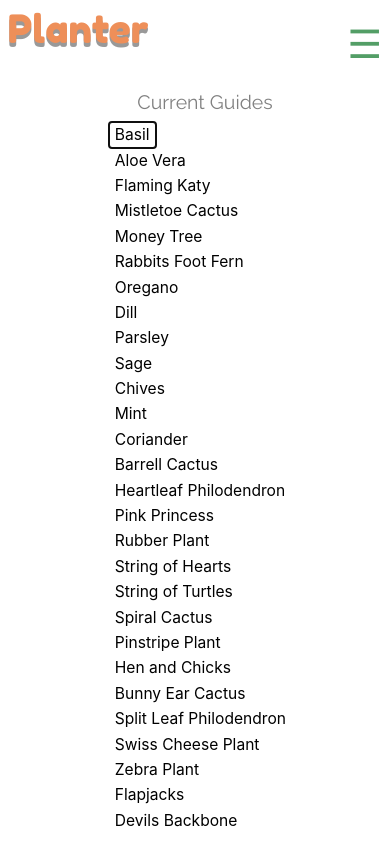
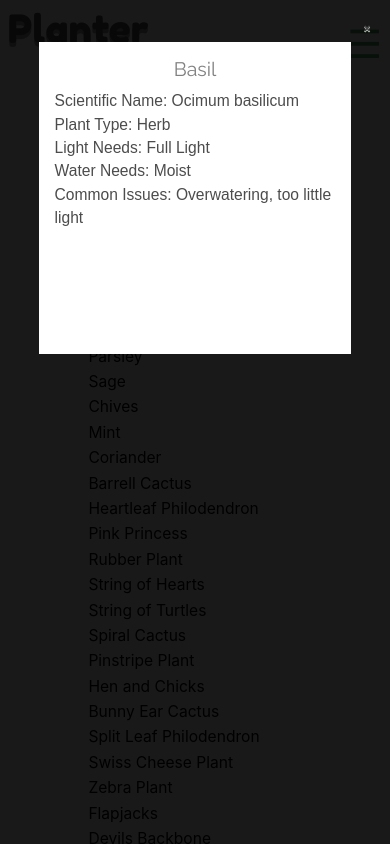
Before and after one commit to lukeown/plant-helper, a plain HTML site: page catalogue.html in a window 390 px wide. Both pictures are taken after a click on the button "Basil". Shown: the top 844 px of the page. Drawn offline with nearby package versions, Linux system fonts and the light colour scheme; a web font is replaced by a local one.

Commit message:
add modal

```diff
--- a/catalogue.html
+++ b/catalogue.html
@@ -36,12 +36,18 @@
                 <ul id="plantList">
 
                 </ul>
-                <div class="info-box" id="plantInfo">
-
-                </div>
             </div>
 
+            <!-- The Modal -->
+        <div id="myModal" class="modal">
 
+            <!-- The Close Button -->
+            <a href="javascript:void(0)" class="close" onclick="modalClose()";>&times;</a> <!-- needs to close the modal, as well as the component that is open , make new var that adds open plant - arg for this call should be that var-->
+
+            <!-- Modal Content (The Image) -->
+            <div class="info-box" id="plantInfo"><a href="javascript:void(0)" class="close" onclick="modalClose()";>&times;</a></div>
+
+        </div>
 
 
 
--- a/catalogue.js
+++ b/catalogue.js
@@ -35,14 +35,15 @@ for (i = 0; i < plants.length; i++) {
 }
 function addPlantToList(plant) { // adds plant and info to button elements
     //should make button that targets only the info of that plant - not the whole array - find array method that seperates by index?
-    var info = `<ul style="display:none" id="info-${plant.commonName}" >
+    var info = `<ul style="display:none" id="info-${plant.commonName}" class="infoList" >
+                    <h3>${plant.commonName}</h3>
                     <li>Scientific Name: ${plant.sciName}</li>
                     <li>Plant Type: ${plant.type}</li>
                     <li>Light Needs: ${plant.light}</li>
                     <li>Water Needs: ${plant.water}</li>
                     <li>Common Issues: ${plant.issues}</li>
                 </ul>` // creates unordered list for each plant
-    var listItem = `<button id="${plant.commonName}" class="plant-button" onClick='togglePlant("${plant.commonName}")'> ${plant.commonName} </button>` // creates button for plant with id attaining to that plant
+    var listItem = `<button id="${plant.commonName}" class="plant-button" onClick='togglePlant("${plant.commonName}")' alt="${plant.commonName}"> ${plant.commonName} </button>` // creates button for plant with id attaining to that plant
 
     document.getElementById('plantInfo').innerHTML += info;
     document.getElementById('plantList').innerHTML += listItem;
@@ -50,9 +51,28 @@ function addPlantToList(plant) { // adds plant and info to button elements
 function togglePlant(plantName) { // needs to take id as parameter
     var componentID = `info-${plantName}`
     var component = document.getElementById(componentID)
-    if ( component.style.display == 'none') {// && document.getElementById(`${plantInfo.firstChild} == ${plant}`)) {//toggle the ul with matching id
+    var modal = document.getElementById("myModal");
+    openPlant += plantName
+    console.log(openPlant)
+    if ( component.style.display == 'none' ) {// && document.getElementById(`${plantInfo.firstChild} == ${plant}`)) {//toggle the ul with matching id
         component.style.display ='block';
+        modal.style.display = 'block';
+        openPlant + `${plantName}`
+    } else if ( modal.style.display == 'block' ) {
+        component.style.display = 'none';
+        modal.style.display = 'none';
     } else {
         component.style.display = 'none';//instead of displaying plantInfo, I need to display the info of a specific plant
+        modal.style.display = 'none'
     }
 }
+function modalClose() {
+    togglePlant(openPlant)
+    openPlant = ''
+}
+
+// Get the modal
+
+var card = document.getElementsByClassName("plant-button");
+var modalCard = document.getElementById("infoList");
+let openPlant = ''
--- a/script.js
+++ b/script.js
@@ -37,7 +37,6 @@ function openNav() {
   document.getElementById("main").style.marginLeft = "250px";
 }
 
-/* Set the width of the sidebar to 0 and the left margin of the page content to 0 */
 function closeNav() {
   document.getElementById("mySidebar").style.width = "0";
   document.getElementById("main").style.marginLeft = "0";
--- a/style.css
+++ b/style.css
@@ -1,6 +1,31 @@
 * {
     box-sizing: border-box;
 }
+/* Modal Background */
+.modal {
+    display: none; /* Hidden by default */
+    position: fixed; /* Stay in place */
+    z-index: 1; /* Sit on top */
+    padding-top: 5vh; /* Location of the box */
+    left: 0;
+    top: 0;
+    width: 100%; /* Full width */
+    height: 100%; /* Full height */
+    overflow: auto; /* Enable scroll if needed */
+    background-color: rgb(0,0,0); /* Fallback color */
+    background-color: rgba(0,0,0,0.9); /* Black w/ opacity */
+}
+/* Modal Zoom */
+.info-box {
+    animation-name: zoom;
+    animation-duration: 0.3s;
+}
+
+@keyframes zoom {
+    from {transform:scale(0)}
+    to {transform:scale(1)}
+}
+
 
 /* Sidebar menu */
 .sidebar {
@@ -171,10 +196,32 @@
     #plantList {
         float: left;
     }
+
+    /* Modal */
+    ul {
+        list-style-type: none;
+        padding: 15%;
+    }
+    ul>h3 {
+        text-align: center;
+    }
+
+    /* Plant Info Box - inside modal */
     .info-box {
-        border: white 4vw solid;
-        display: flex;
-        float: right;
+        background: white;
+        width: 40%;
+        height: 40vw;
+        margin: auto;
+    }
+    /* The Close Button */
+    .close {
+        position: absolute;
+        top: 15px;
+        right: 35px;
+        color: #f1f1f1;
+        font-size: 4vw;
+        font-weight: bold;
+        transition: 0.3s;
     }
 }
 
@@ -413,14 +460,18 @@
     h2 {
         font-family: 'Raleway', sans-serif;
         color: grey;
-        font-size: 5vw;
+        font-size: 6vw;
+    }
+    li {
+        font-family: sans-serif;
+        font-size: 4vw;
     }
     h3 {
         font-family: 'Raleway', sans-serif;
-        margin: 0;
-        font-size: 6vw;
-        color: white;
+        color: grey;
+        font-size: 5vw;
     }
+
     p, a {
         font-family: 'Raleway', sans-serif;
         font-size: 4vw;
@@ -460,4 +511,29 @@
         width: 100%;
         padding-top: 60px;
     }
+    /* Modal */
+    ul {
+        list-style-type: none;
+        padding: 5%;
+    }
+    ul>h3 {
+        text-align: center;
+    }
+    /* Plant Info Box - inside modal */
+    .info-box {
+        background: white;
+        width: 80%;
+        height: 80vw;
+        margin: auto;
+    }
+    /* The Close Button */
+    .close {
+        position: absolute;
+        top: 5vw;
+        right: 5vw;
+        color: #f1f1f1;
+        font-size: 4vw;
+        font-weight: bold;
+        transition: 0.3s;
+    }
 }
```
Also changed, not shown: planter.html (+1 -1 lines).
